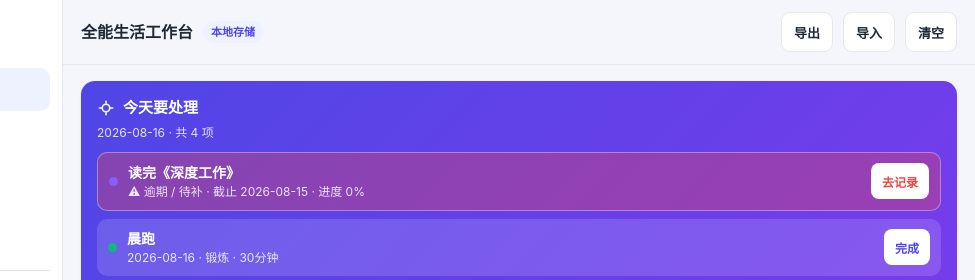
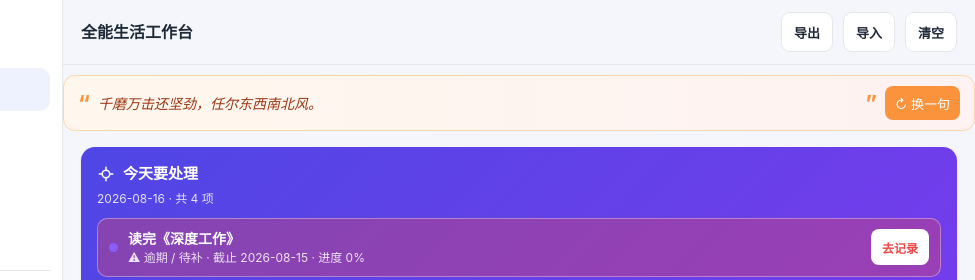
Before and after one commit to yhfysun/life-workspace, an Electron app: page www/index.html in a window 1120 px wide. Shown: the top 280 px of the page, 145-1120 px from the left. Drawn offline with Linux system fonts and the light colour scheme.

Commit message:
feat: 标题副标改为随机名言警句（每日随机+换一句）

```diff
--- a/www/index.html
+++ b/www/index.html
@@ -164,6 +164,13 @@
   @media (min-width:769px){
     .bottomtabs{display:none}
   }
+
+  /* 名言警句 */
+  .quoteline{display:flex;align-items:center;gap:8px;flex-wrap:wrap;margin-top:10px;padding:10px 14px;background:linear-gradient(90deg,#fff7ed,#fef2f2);border:1px solid #fed7aa;border-radius:12px;color:#9a3412;font-size:14px;line-height:1.5}
+  .quoteline .qmark{font-size:22px;font-weight:700;color:#fb923c;line-height:0}
+  #dailyQuote{flex:1;min-width:120px;font-style:italic}
+  .qlink{margin-left:auto;border:none;background:#fb923c;color:#fff;border-radius:8px;padding:5px 10px;font-size:13px;cursor:pointer;min-height:34px}
+  .qlink:active{transform:scale(.96)}
 </style>
 </head>
 <body>
@@ -198,12 +205,16 @@
   <main class="main">
     <div class="topbar">
       <h1>全能生活工作台</h1>
-      <span class="badge" id="modeBadge">本地存储</span>
       <span class="spacer"></span>
       <button class="tbtn" onclick="exportJSON()">导出</button>
       <button class="tbtn" onclick="document.getElementById('importFile2').click()">导入</button>
       <input type="file" id="importFile2" accept="application/json,.json" style="display:none" onchange="importJSON(this.files[0]);this.value=''">
       <button class="tbtn danger" onclick="clearAll()">清空</button>
+    </div>
+
+    <div class="quoteline">
+      <span class="qmark">“</span><span id="dailyQuote"></span><span class="qmark">”</span>
+      <button class="qlink" onclick="rollQuote()" title="换一句">↻ 换一句</button>
     </div>
 
     <div class="content">
@@ -389,6 +400,50 @@ function seed(){
 }
 
 /* ============ 初始化 ============ */
+/* ============ 名言警句 ============ */
+const QUOTES=[
+ "路漫漫其修远兮，吾将上下而求索。",
+ "不积跬步，无以至千里；不积小流，无以成江海。",
+ "三军可夺帅也，匹夫不可夺志也。",
+ "天行健，君子以自强不息。",
+ "宝剑锋从磨砺出，梅花香自苦寒来。",
+ "千磨万击还坚劲，任尔东西南北风。",
+ "业精于勤，荒于嬉；行成于思，毁于随。",
+ "黑发不知勤学早，白首方悔读书迟。",
+ "纸上得来终觉浅，绝知此事要躬行。",
+ "熟读唐诗三百首，不会作诗也会吟。",
+ "读书破万卷，下笔如有神。",
+ "书山有路勤为径，学海无涯苦作舟。",
+ "知之者不如好之者，好之者不如乐之者。",
+ "学而不思则罔，思而不学则殆。",
+ "工欲善其事，必先利其器。",
+ "千里之行，始于足下。",
+ "锲而不舍，金石可镂。",
+ "精诚所至，金石为开。",
+ "只要功夫深，铁杵磨成针。",
+ "世上无难事，只怕有心人。",
+ "少壮不努力，老大徒伤悲。",
+ "莫等闲，白了少年头，空悲切。",
+ "志当存高远。",
+ "穷且益坚，不坠青云之志。",
+ "老骥伏枥，志在千里；烈士暮年，壮心不已。",
+ "海纳百川，有容乃大；壁立千仞，无欲则刚。",
+ "静坐常思己过，闲谈莫论人非。",
+ "知足者常乐，能忍者自安。",
+ "良言一句三冬暖，恶语伤人六月寒。",
+ "己所不欲，勿施于人。",
+ "君子坦荡荡，小人长戚戚。",
+ "滴水穿石，非一日之功。",
+ "逆水行舟，不进则退。",
+ "临渊羡鱼，不如退而结网。",
+ "一年之计在于春，一日之计在于晨。",
+ "吃得苦中苦，方为人上人。"
+];
+function rollQuote(){
+  var el=document.getElementById('dailyQuote');
+  if(el) el.textContent=QUOTES[Math.floor(Math.random()*QUOTES.length)];
+}
+
 function init(){
   if(!localStorage.getItem(PREFIX+'initialized')){seed();}
   else{load();}
@@ -397,6 +452,7 @@ function init(){
   var dm=parseD(today());
   calYear=dm.getFullYear();calMonth=dm.getMonth();
   renderAll();
+  rollQuote();
 }
 
 /* ============ 渲染总入口 ============ */
```
